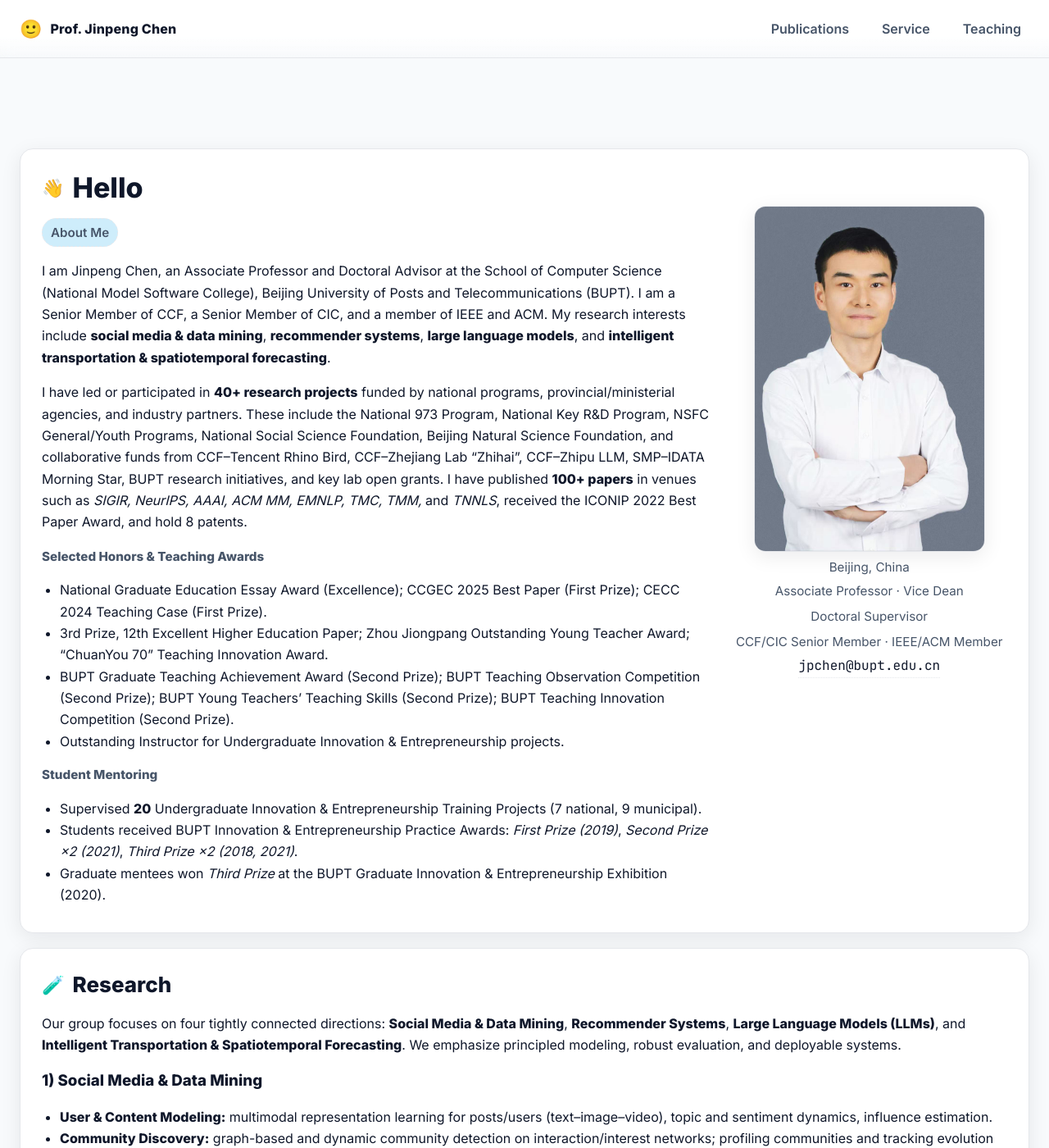
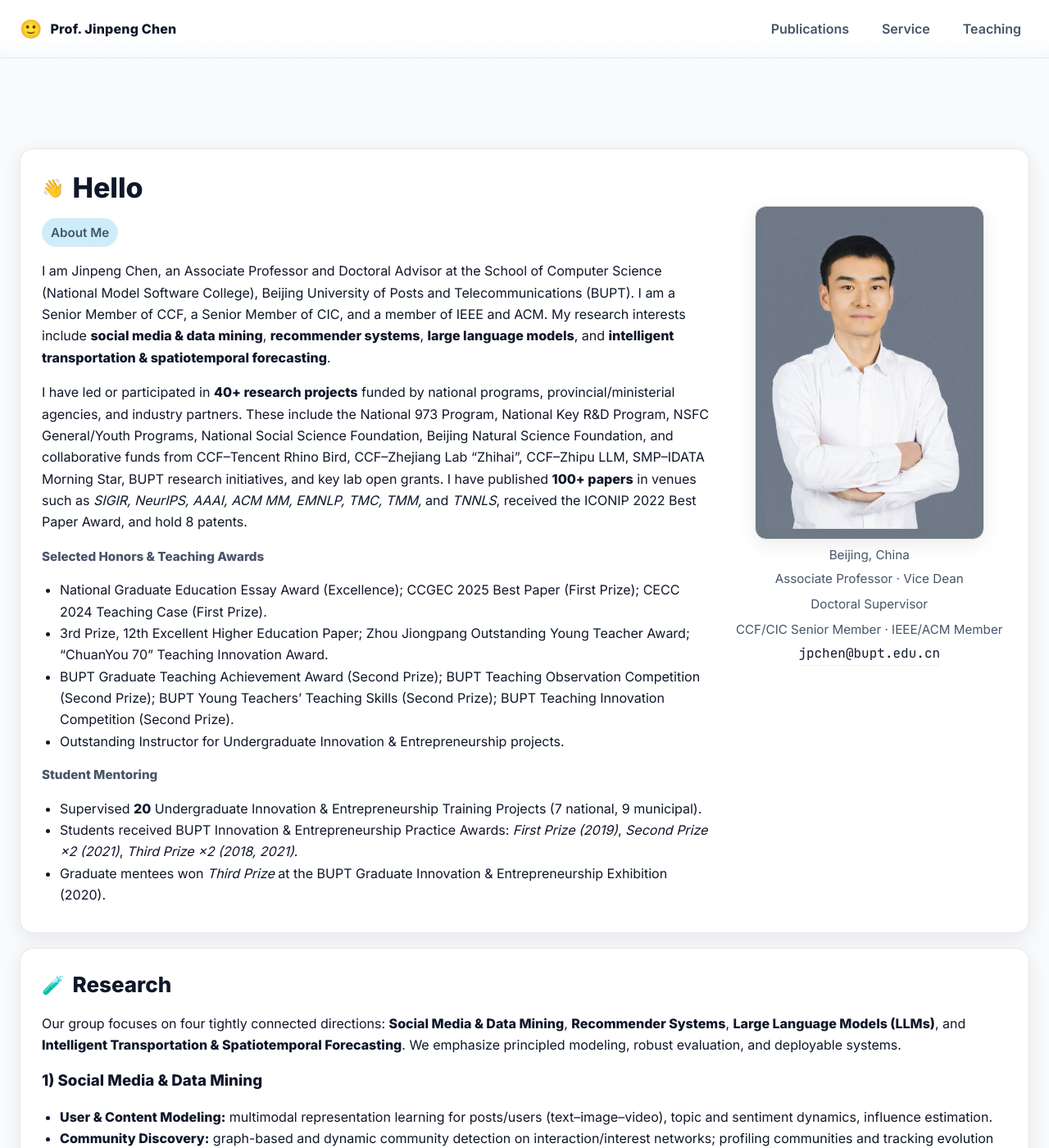
Before and after one commit to acdc-lab/jpchen, a Jekyll site: the page built from index.markdown, in a window 1280 px wide and 1400 px high. Shown: the whole window at 82% size. Built offline with Jekyll 4.4.1, drawn with Linux system fonts in a browser that asks for light colours.

Commit message:
Add padding around profile photo

```diff
--- a/assets/css/main.css
+++ b/assets/css/main.css
@@ -186,9 +186,10 @@
 .bio-aside .profile{
   width: 100%;
   max-width: 280px;
-  aspect-ratio: 2 / 3;
-  object-fit: cover;
-  object-position: center top;
+  height: auto;
+  box-sizing: border-box;
+  padding: 12px;
+  background: #6f7885;
   border-radius: 14px;
   border: 1px solid var(--border);
   box-shadow: var(--shadow);
```
Also changed, not shown: 1 other file.
